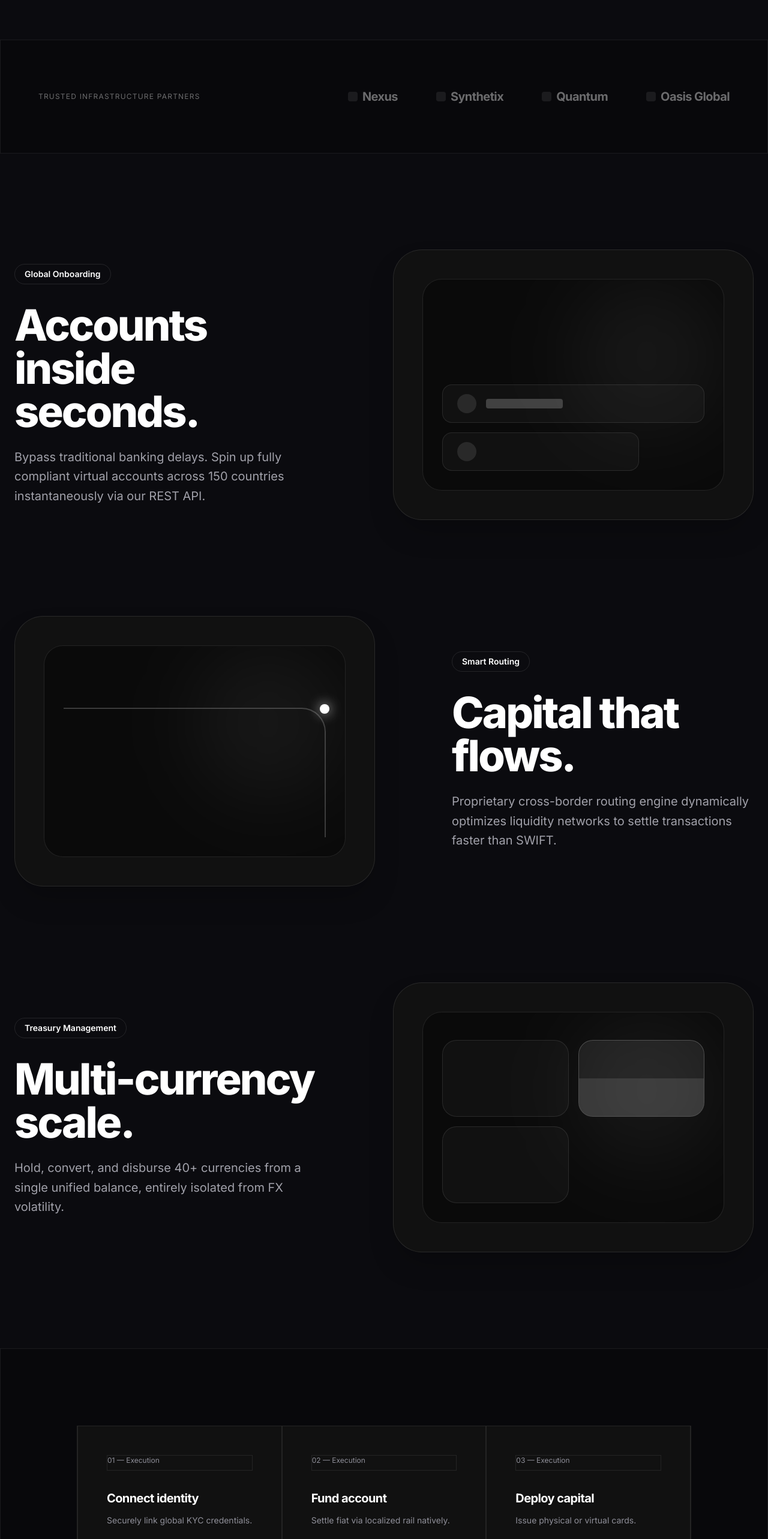
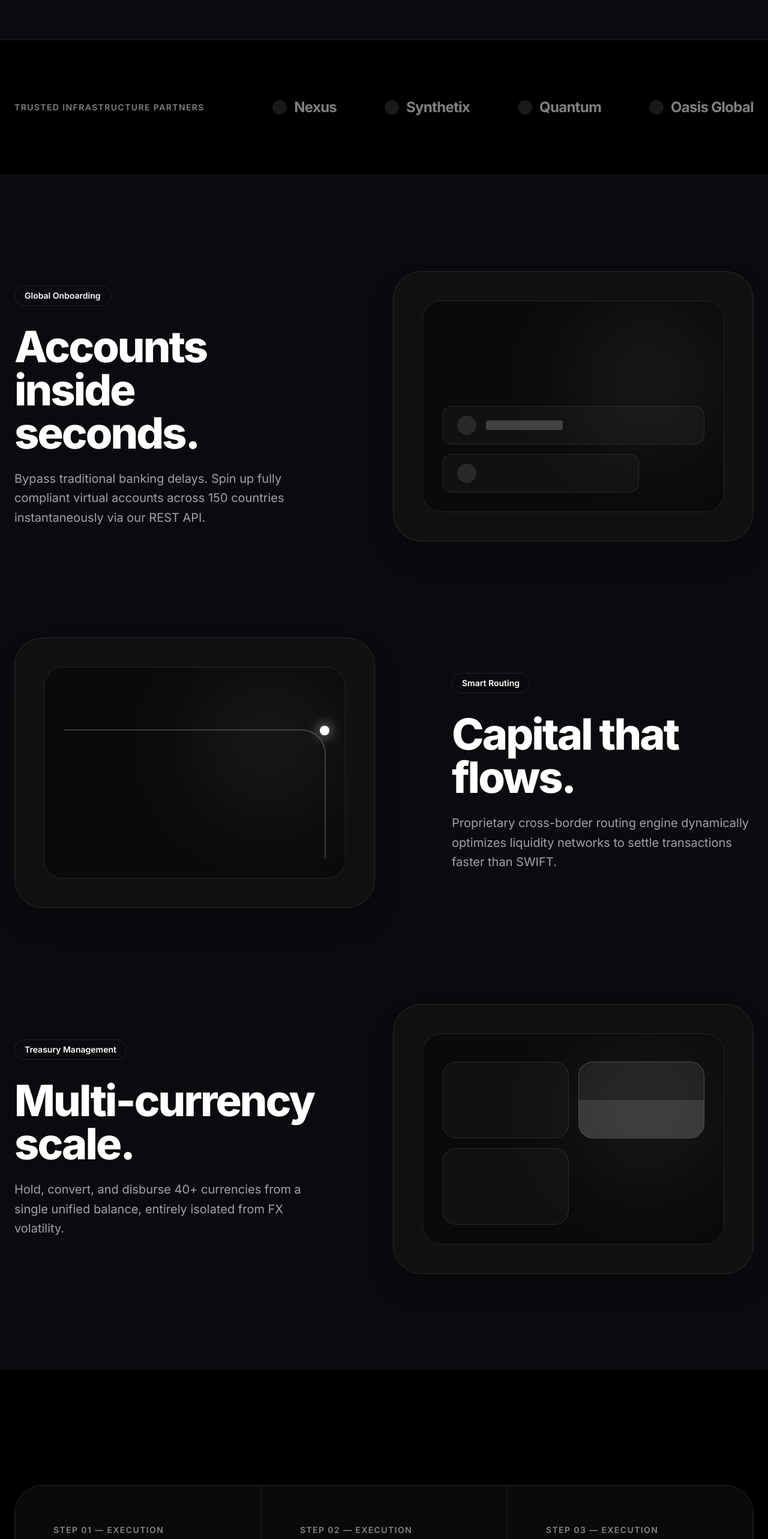
Before and after one commit to tranzolabs/Tranzo, a React (Vite) app: page / in a window 1280 px wide. Shown: the part 1593-4159 px from the top of the page at 60% size. Built offline with nearby package versions, Linux system fonts and the light colour scheme.

Commit message:
Revamp remaining components (TrustBar, HowItWorks, Benefits, ProductShowcase, FinalCTA, Footer) to brutalist style

```diff
--- a/src/components/Benefits.tsx
+++ b/src/components/Benefits.tsx
@@ -11,23 +11,23 @@ const benefits = [
 
 export const Benefits = () => {
   return (
-    <section className="py-24 md:py-32 px-6 border-t border-subtle">
+    <section className="py-32 md:py-48 px-6 border-t border-white/10 bg-[#000000]">
       <div className="max-w-7xl mx-auto">
-        <h2 className="text-3xl md:text-5xl font-bold tracking-tight text-white mb-16 max-w-lg">
-          Zero compromises. <br/> Pure velocity.
+        <h2 className="text-6xl md:text-[90px] font-extrabold tracking-[-0.05em] text-white mb-24 max-w-2xl leading-[0.95]">
+          Zero compromises. <br/> <span className="text-[#A1A1AA]">Pure velocity.</span>
         </h2>
 
-        <div className="grid sm:grid-cols-2 lg:grid-cols-3 gap-px bg-white/[0.06] rounded-2xl overflow-hidden border border-subtle">
+        <div className="grid sm:grid-cols-2 lg:grid-cols-3 gap-6">
           {benefits.map((benefit, idx) => (
             <div
               key={idx}
-              className="p-8 md:p-12 bg-surface hover:bg-surface2 transition-colors relative"
+              className="p-10 md:p-14 bg-[#111111] hover:bg-[#1A1A1A] transition-colors relative border border-white/10 rounded-[36px]"
             >
-              <div className="w-10 h-10 border border-subtle rounded-md bg-[#0c0c10] mb-8 flex items-center justify-center">
-                 <div className="w-2 h-2 rounded-full bg-[#E1E1E6]"></div>
+              <div className="w-14 h-14 border border-white/10 rounded-2xl bg-[#0A0A0A] mb-12 flex items-center justify-center">
+                 <div className="w-4 h-4 rounded-full bg-white"></div>
               </div>
-              <h3 className="text-lg font-bold text-white mb-3">{benefit.title}</h3>
-              <p className="text-[#8F8F99] text-sm leading-relaxed">{benefit.desc}</p>
+              <h3 className="text-2xl font-bold text-white mb-4 tracking-[-0.03em]">{benefit.title}</h3>
+              <p className="text-[#A1A1AA] text-lg leading-relaxed">{benefit.desc}</p>
             </div>
           ))}
         </div>
--- a/src/components/FinalCTA.tsx
+++ b/src/components/FinalCTA.tsx
@@ -2,15 +2,15 @@ import { motion } from 'framer-motion';
 
 export const FinalCTA = () => {
   return (
-    <section className="py-32 md:py-48 px-6 bg-[#08080b] text-center border-subtle border-b">
-      <div className="max-w-4xl mx-auto">
+    <section className="py-40 md:py-64 px-6 bg-[#000000] text-center border-white/10 border-b">
+      <div className="max-w-5xl mx-auto">
         <motion.h2
           initial={{ opacity: 0, y: 15 }}
           whileInView={{ opacity: 1, y: 0 }}
           viewport={{ once: true }}
-          className="text-5xl md:text-7xl font-bold tracking-tighter text-white mb-8"
+          className="text-7xl md:text-[120px] font-extrabold tracking-[-0.05em] text-white mb-16 leading-[0.95]"
         >
-          Unbound <span className="text-[#8F8F99]">potential.</span>
+          Unbound <br className="md:hidden" /><span className="text-[#A1A1AA]">potential.</span>
         </motion.h2>
 
         <motion.div
@@ -18,7 +18,7 @@ export const FinalCTA = () => {
           whileInView={{ opacity: 1, y: 0 }}
           viewport={{ once: true, margin: '-50px' }}
         >
-          <button className="px-8 py-3 rounded-md bg-white text-black font-semibold text-sm tracking-wide hover:bg-gray-200 transition-colors">
+          <button className="px-12 py-6 rounded-full bg-white text-black font-bold text-xl tracking-tight hover:scale-105 active:scale-95 transition-all">
             Initialize Engine
           </button>
         </motion.div>
--- a/src/components/Footer.tsx
+++ b/src/components/Footer.tsx
@@ -1,20 +1,18 @@
 export const Footer = () => {
   return (
-    <footer className="bg-[#0c0c10] py-16 px-6 border-b-8 border-brand-purple">
-      <div className="max-w-7xl mx-auto grid grid-cols-2 md:grid-cols-4 lg:grid-cols-6 gap-12 text-sm text-[#8F8F99]">
+    <footer className="bg-[#000000] py-24 px-6 border-b-[16px] border-white">
+      <div className="max-w-7xl mx-auto grid grid-cols-2 md:grid-cols-4 lg:grid-cols-6 gap-12 text-sm text-[#A1A1AA]">
 
         <div className="col-span-2 lg:col-span-2 space-y-4">
-          <div className="w-8 h-8 rounded border border-subtle bg-white flex items-center justify-center">
-            <div className="w-3 h-3 bg-black rounded-sm rotate-45"></div>
-          </div>
-          <p className="max-w-xs mt-6">
+          <img src="/logo.png" alt="Tranzo Logo" className="w-12 h-12 object-contain mix-blend-screen opacity-80" />
+          <p className="max-w-xs mt-8 text-lg font-medium leading-relaxed">
             The fundamental financial architecture for boundaryless scale.
           </p>
         </div>
 
         <div>
-          <h4 className="font-semibold text-white mb-4">Platform</h4>
-          <ul className="space-y-3">
+          <h4 className="font-bold text-white mb-6 tracking-tight">Platform</h4>
+          <ul className="space-y-4 font-medium">
             <li><a href="#" className="hover:text-white transition-colors">Global Accounts</a></li>
             <li><a href="#" className="hover:text-white transition-colors">Treasury API</a></li>
             <li><a href="#" className="hover:text-white transition-colors">Cards</a></li>
@@ -23,8 +21,8 @@ export const Footer = () => {
         </div>
 
         <div>
-          <h4 className="font-semibold text-white mb-4">Company</h4>
-          <ul className="space-y-3">
+          <h4 className="font-bold text-white mb-6 tracking-tight">Company</h4>
+          <ul className="space-y-4 font-medium">
             <li><a href="#" className="hover:text-white transition-colors">Vision</a></li>
             <li><a href="#" className="hover:text-white transition-colors">Engineers</a></li>
             <li><a href="#" className="hover:text-white transition-colors">Contact</a></li>
@@ -32,10 +30,10 @@ export const Footer = () => {
         </div>
 
         <div className="col-span-2">
-          <h4 className="font-semibold text-white mb-4">Integrations</h4>
-          <div className="border border-subtle bg-surface px-4 py-2 mt-2 rounded flex justify-between items-center text-xs font-mono">
+          <h4 className="font-bold text-white mb-6 tracking-tight">Integrations</h4>
+          <div className="border border-white/10 bg-[#111111] px-5 py-3 mt-2 rounded-[16px] flex justify-between items-center text-sm font-mono tracking-tight text-white/80">
              <span>npm install @tranzo/sdk</span>
-             <div className="w-2 h-2 rounded-full bg-green-500"></div>
+             <div className="w-3 h-3 rounded-full bg-white/20"></div>
           </div>
         </div>
       </div>
--- a/src/components/HowItWorks.tsx
+++ b/src/components/HowItWorks.tsx
@@ -8,22 +8,22 @@ const steps = [
 
 export const HowItWorks = () => {
   return (
-    <section className="py-24 md:py-32 bg-[#08080b] px-6 border-b border-subtle relative">
-      <div className="max-w-5xl mx-auto">
-        <div className="grid md:grid-cols-3 gap-0 border border-subtle bg-surface">
+    <section className="py-32 md:py-48 bg-[#000000] px-6 border-b border-white/10 relative">
+      <div className="max-w-7xl mx-auto">
+        <div className="grid md:grid-cols-3 gap-0 border border-white/10 bg-[#111111] rounded-[48px] overflow-hidden">
           {steps.map((step, idx) => (
             <motion.div
               key={step.id}
               initial={{ opacity: 0 }}
               whileInView={{ opacity: 1 }}
               viewport={{ once: true }}
-              className={`flex flex-col p-8 md:p-12 border-subtle border-t md:border-t-0 ${idx > 0 && 'md:border-l'}`}
+              className={`flex flex-col p-12 md:p-16 border-white/10 border-t md:border-t-0 ${idx > 0 ? 'md:border-l' : ''} bg-[#0A0A0A]`}
             >
-              <div className="text-xs font-mono text-[#8F8F99] border-b border-subtle pb-2 mb-8">
-                 0{step.id} — Execution
+              <div className="text-sm font-semibold text-white/50 border-b border-white/10 pb-4 mb-16 uppercase tracking-widest">
+                 Step 0{step.id} — Execution
               </div>
-              <h3 className="text-xl font-bold text-white mb-3 tracking-tight">{step.title}</h3>
-              <p className="text-[#8F8F99] text-sm leading-relaxed max-w-xs">{step.desc}</p>
+              <h3 className="text-4xl font-bold text-white mb-4 tracking-[-0.04em]">{step.title}</h3>
+              <p className="text-[#A1A1AA] text-lg leading-relaxed max-w-sm">{step.desc}</p>
             </motion.div>
           ))}
         </div>
--- a/src/components/TrustBar.tsx
+++ b/src/components/TrustBar.tsx
@@ -1,12 +1,12 @@
 export const TrustBar = () => {
   return (
-    <section className="py-20 border-y border-subtle bg-[#08080b] px-6 text-center">
-      <div className="max-w-6xl mx-auto flex flex-col md:flex-row items-center justify-between opacity-40 grayscale hover:opacity-100 hover:grayscale-0 transition-all duration-700">
-        <p className="text-xs font-mono text-white mb-8 md:mb-0 uppercase tracking-widest text-left">Trusted Infrastructure Partners</p>
-        <div className="flex flex-wrap justify-center gap-12 md:gap-16">
+    <section className="py-24 border-y border-white/10 bg-[#000000] px-6 text-center">
+      <div className="max-w-7xl mx-auto flex flex-col md:flex-row items-center justify-between opacity-50 grayscale hover:opacity-100 transition-all duration-700">
+        <p className="text-sm font-semibold text-white mb-8 md:mb-0 uppercase tracking-widest text-left">Trusted Infrastructure Partners</p>
+        <div className="flex flex-wrap justify-center gap-12 md:gap-20">
           {['Nexus', 'Synthetix', 'Quantum', 'Oasis Global'].map((company) => (
-            <div key={company} className="text-xl font-bold tracking-tight text-white flex items-center gap-2">
-              <div className="w-4 h-4 rounded bg-white/[0.2]"></div>
+            <div key={company} className="text-2xl font-bold tracking-tight text-white flex items-center gap-3">
+              <div className="w-6 h-6 rounded-full bg-white/20"></div>
               {company}
             </div>
           ))}
```
Also changed, not shown: src/components/ProductShowcase.tsx (+13 -13 lines).
